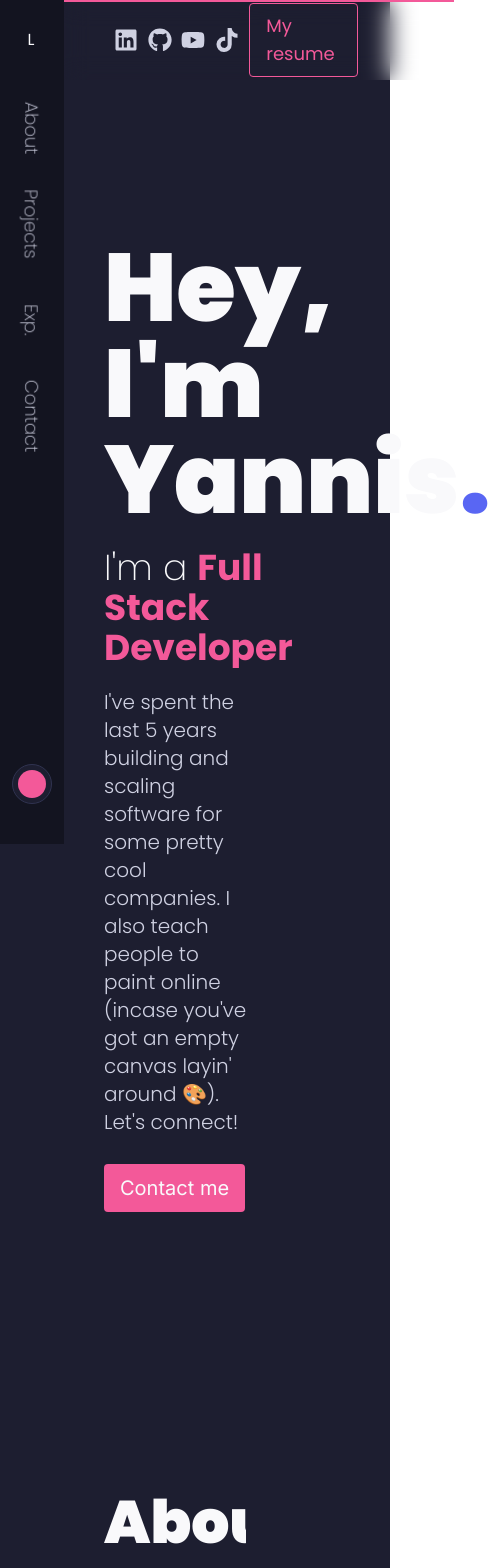
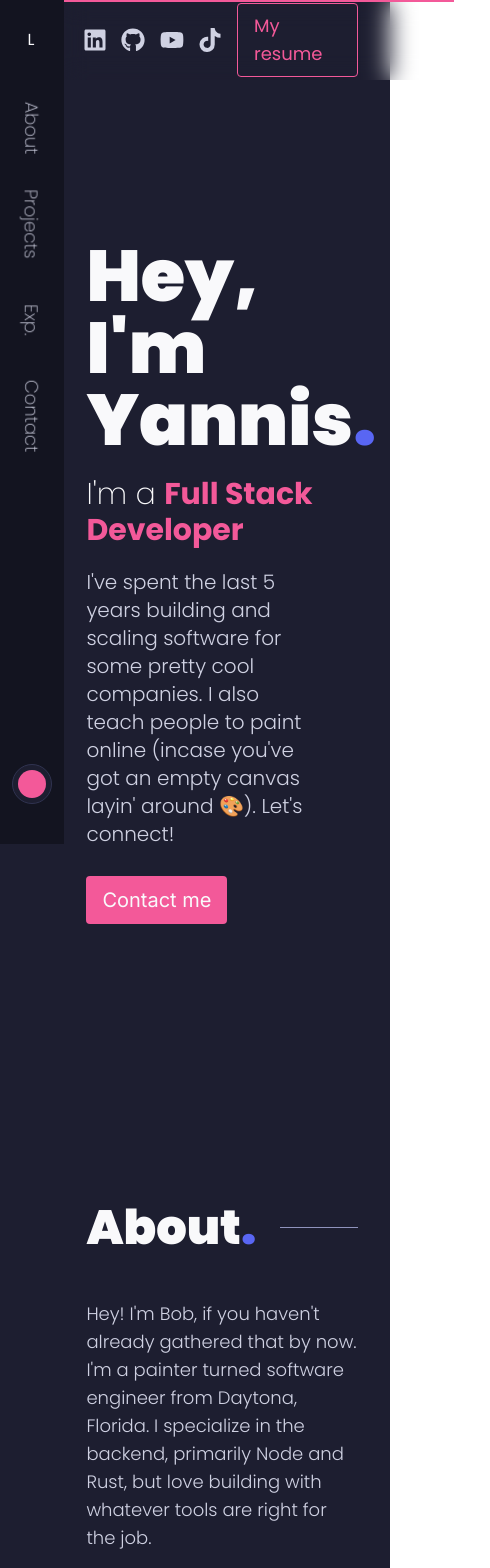
Before and after one commit to Voltz7788/personal-portfolio-v2, a Next.js app: page / in a window 390 px wide. Shown: the top 1568 px of the page, 490 px wide, since content can reach past the window. Built offline with nearby package versions, Linux system fonts and the light colour scheme.

Commit message:
feat: add tablet responsivity

```diff
--- a/app/components/About/Bio.tsx
+++ b/app/components/About/Bio.tsx
@@ -8,7 +8,7 @@ import { workTechStack } from "@/app/data/workTechStack";
 
 export default function Bio() {
   return (
-    <div className="grid grid-cols-5 gap-7 w-full mt-10">
+    <div className="flex flex-col lg:grid lg:grid-cols-5 gap-7 w-full mt-10">
       <div className="text-copy-light col-span-3 flex flex-col gap-5 font-light text-lg">
         <Reveal>
           <p className="transition-all duration-300">
--- a/app/components/Contact/Contact.tsx
+++ b/app/components/Contact/Contact.tsx
@@ -10,13 +10,13 @@ export default function Contact() {
       id="contact"
     >
       <Reveal width="w-full">
-        <h2 className="font-black text-[5.5rem] text-copy w-full text-center transition-all duration-300">
+        <h2 className="font-black text-7xl lg:text-[5.5rem] text-copy w-full text-center transition-all duration-300">
           Contact
           <span className="text-primary transition-all duration-300">.</span>
         </h2>
       </Reveal>
       <Reveal width="w-fit">
-        <p className="text-lg text-center font-light text-copy-lighter mx-auto max-w-[80%] mb-10 transition-all duration-300">
+        <p className="text-lg text-center font-light text-copy-lighter mx-auto  lg:max-w-[80%] mb-10 mt-2 transition-all duration-300">
           Shoot me an email if you want to connect! You can also find me on{" "}
           <Link
             href={socials.linkedIn}
@@ -31,9 +31,9 @@ export default function Contact() {
       <Reveal width="w-fit">
         <Link
           href={"mailto: yannismadu777@gmail.com"}
-          className="text-xl text-copy hover:text-secondary transition-all duration-200"
+          className="text-lg md:text-xl text-copy hover:text-secondary transition-all duration-200"
         >
-          <MdEmail className="inline text-3xl mr-2" />
+          <MdEmail className="inline text-2xl md:text-3xl mr-2" />
           yannismadu777@gmail.com
         </Link>
       </Reveal>
--- a/app/components/General/CenterContainer.tsx
+++ b/app/components/General/CenterContainer.tsx
@@ -2,6 +2,8 @@ import React, { ReactNode } from "react";
 
 export default function CenterContainer({ children }: { children: ReactNode }) {
   return (
-    <div className="max-w-[1100px] mx-auto pt-20 px-[6.5rem] ">{children}</div>
+    <div className="max-w-[1100px] mx-auto pt-20 pl-[5.4rem] pr-8 lg:px-[6.5rem] ">
+      {children}
+    </div>
   );
 }
--- a/app/components/General/SectionHeading.tsx
+++ b/app/components/General/SectionHeading.tsx
@@ -2,13 +2,13 @@ import React, { ReactNode } from "react";
 import Reveal from "../Animation/Reveal";
 
 export default function Root({ children }: { children: ReactNode }) {
-  return <div className="flex items-center gap-10">{children}</div>;
+  return <div className="flex items-center gap-6 lg:gap-10">{children}</div>;
 }
 
 const Title = ({ title }: { title: string }) => {
   return (
     <Reveal width="w-fit">
-      <h3 className="text-6xl font-black text-copy w-fit py-2 transition-all duration-300">
+      <h3 className="text-5xl lg:text-6xl font-black text-copy w-fit py-2 transition-all duration-300">
         {title}
         <span className="text-primary transition-all duration-300">.</span>
       </h3>
--- a/app/components/Hero/Hero.tsx
+++ b/app/components/Hero/Hero.tsx
@@ -7,13 +7,13 @@ export default function Hero() {
   return (
     <section className="py-40 " id="hero">
       <Reveal>
-        <h1 className="font-black text-8xl text-copy transition-all duration-300">
+        <h1 className="font-black text-7xl lg:text-8xl text-copy transition-all duration-300">
           Hey, I&apos;m Yannis
           <span className="text-primary transition-all duration-300">.</span>
         </h1>
       </Reveal>
       <Reveal>
-        <h2 className="font-extralight text-4xl text-copy mt-5 transition-all duration-300">
+        <h2 className="font-extralight text-3xl lg:text-4xl text-copy mt-5 transition-all duration-300">
           I&apos;m a{" "}
           <span className="font-bold text-secondary transition-all duration-300">
             Full Stack Developer
--- a/app/components/Navigation/TopLinks.tsx
+++ b/app/components/Navigation/TopLinks.tsx
@@ -4,7 +4,7 @@ import { motion } from "framer-motion";
 
 export default function TopLinks() {
   return (
-    <div className="fixed flex items-center justify-between w-full mx-16 pl-10 pr-24 h-20 backdrop-blur-md z-30">
+    <div className="fixed flex items-center justify-between w-full mx-16 pl-1 md:pl-10 pr-24 h-20 backdrop-blur-md z-30">
       <SocialLinks />
       <motion.a
         href="resume.pdf"
--- a/app/components/Projects/DetailedProjectCard.tsx
+++ b/app/components/Projects/DetailedProjectCard.tsx
@@ -51,9 +51,10 @@ export default function DetailedProjectCard({
             <IoClose className="text-3xl text-white" />
           </button>
 
+          {/* Detailed Card */}
           <div
-            className="absolute top-1/2 left-1/2 -translate-x-1/2 -translate-y-1/2
-    h-5/6 max-w-[750px] rounded-2xl w-full z-50 grid grid-rows-2 grid-cols-1"
+            className="absolute top-1/2 left-1/2 -translate-x-1/2 -translate-y-1/2 h-full py-5
+            max-h-[1000px] max-w-[750px] rounded-2xl w-full z-50 grid grid-rows-2 grid-cols-1"
           >
             <motion.div
               variants={contentVariants}
--- a/app/components/Projects/Projects.tsx
+++ b/app/components/Projects/Projects.tsx
@@ -1,14 +1,7 @@
 "use client";
-import SlowFadeUp from "../Animation/SlowFadeUp";
-import Reveal from "../Animation/Reveal";
 import { SectionHeading } from "../General/SectionHeading";
-import { Project } from "./ProjectParts";
 import { projectsList } from "@/app/data/projectsList";
-import { motion } from "framer-motion";
-import DetailedProjectCard from "./DetailedProjectCard";
 import ProjectContainer from "./ProjectContainer";
-
-const variants = { hover: { scale: 1.12, rotate: "1deg" } };
 
 export default function Projects() {
   return (
@@ -17,7 +10,7 @@ export default function Projects() {
         <SectionHeading.Divider />
         <SectionHeading.Title title="Projects" />
       </SectionHeading.Root>
-      <div className="grid grid-cols-2 gap-x-10 gap-y-16 mt-5">
+      <div className="flex flex-col gap-16 md:grid md:grid-cols-2 md:gap-x-10 md:gap-y-16 mt-5">
         {projectsList.map((project, index) => (
           <ProjectContainer
             key={project.title}
```
